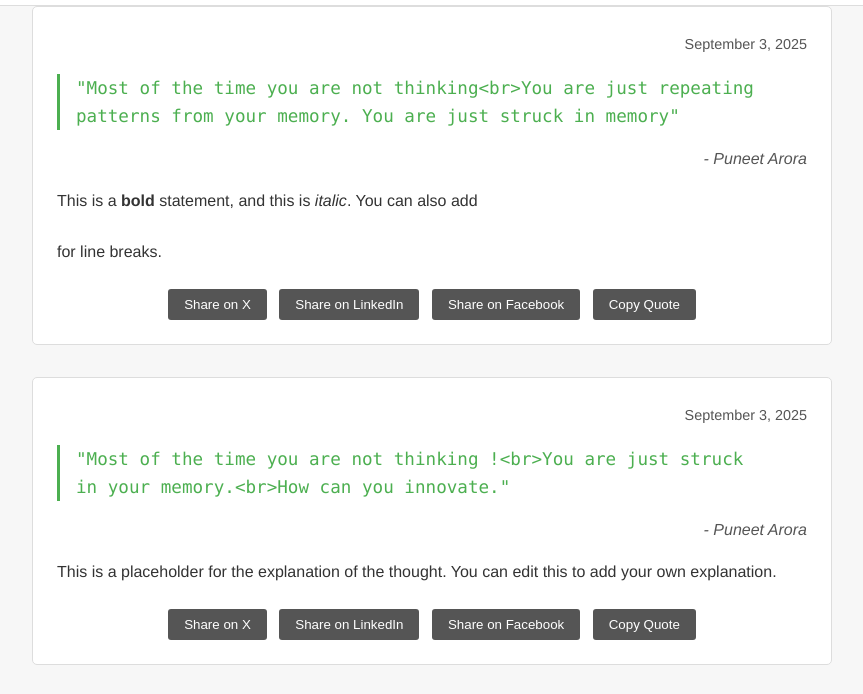
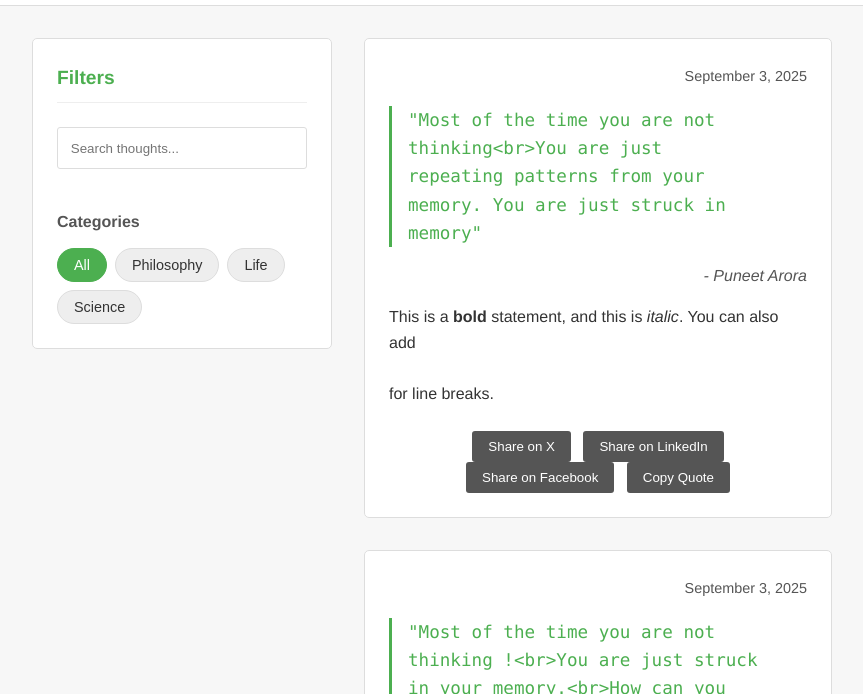
Before and after one commit to arora200/thoughts, a website: page index.html in a window 1280 px wide. Shown: the part 86-780 px from the top of the page, without its empty margins (208-1071 px from the left). Drawn offline with Linux system fonts and the light colour scheme.

Commit message:
Feature: Implement client-side search and category filtering\n\n- Added search input and category filter UI.\n- Updated thoughts.json with categories.\n- Implemented client-side search and category filtering logic in script.js.\n- Added comprehensive unit tests for new features.\n- Refactored UI to use a filter sidebar.

```diff
--- a/index.html
+++ b/index.html
@@ -41,8 +41,25 @@
         </div>
     </header>
 
-    <main class="container" id="thoughts-container">
-        <!-- Thoughts will be loaded here dynamically -->
+    <main class="container content-area">
+        <aside class="filter-sidebar" id="filter-sidebar">
+            <h2>Filters</h2>
+            <div class="search-filter-container">
+                <input type="text" id="search-input" placeholder="Search thoughts...">
+                <h3>Categories</h3>
+                <div id="category-filters">
+                    <!-- Category filter buttons will be dynamically loaded here -->
+                </div>
+            </div>
+        </aside>
+        <div id="thoughts-content"> <!-- New container for thoughts and pagination -->
+            <div id="thoughts-container">
+                <!-- Thoughts will be loaded here dynamically -->
+            </div>
+            <div class="pagination" id="pagination-container">
+                <!-- Pagination controls will be loaded here dynamically -->
+            </div>
+        </div>
     </main>
 
     <div class="pagination" id="pagination-container">
--- a/script.js
+++ b/script.js
@@ -4,10 +4,42 @@ document.addEventListener('DOMContentLoaded', function() {
     const modal = document.getElementById('modal');
     const modalBody = document.getElementById('modal-body');
     const closeButton = document.querySelector('.close-button');
+    const searchInput = document.getElementById('search-input');
+    const categoryFiltersContainer = document.getElementById('category-filters');
 
     let thoughts = [];
+    let filteredThoughts = []; // New variable for filtered results
     let currentPage = 1;
     const thoughtsPerPage = 5;
+    let currentSearchQuery = '';
+    let currentCategoryFilter = 'All'; // Default filter
+
+    // Debounce function
+    function debounce(func, delay) {
+        let timeout;
+        return function(...args) {
+            const context = this;
+            clearTimeout(timeout);
+            timeout = setTimeout(() => func.apply(context, args), delay);
+        };
+    }
+
+    // Function to filter thoughts based on search query and category
+    function filterThoughts() {
+        filteredThoughts = thoughts.filter(thought => {
+            const matchesSearch = thought.quote.toLowerCase().includes(currentSearchQuery.toLowerCase()) ||
+                                  thought.explanation.toLowerCase().includes(currentSearchQuery.toLowerCase()) ||
+                                  thought.author.toLowerCase().includes(currentSearchQuery.toLowerCase());
+
+            const matchesCategory = currentCategoryFilter === 'All' ||
+                                    (thought.category && thought.category.toLowerCase() === currentCategoryFilter.toLowerCase());
+
+            return matchesSearch && matchesCategory;
+        });
+        currentPage = 1; // Reset to first page on filter/search
+        displayThoughts(currentPage);
+        setupPagination();
+    }
 
 
 
@@ -20,6 +52,8 @@ document.addEventListener('DOMContentLoaded', function() {
         })
         .then(data => {
             thoughts = data.map((thought, index) => ({ ...thought, id: index }));
+            filteredThoughts = [...thoughts]; // Initialize filteredThoughts
+            displayCategories(); // Display category filters
             displayThoughts(currentPage);
             setupPagination();
         })
@@ -28,7 +62,35 @@ document.addEventListener('DOMContentLoaded', function() {
             thoughtsContainer.innerHTML = '<p>Failed to load thoughts. Please try again later.</p>';
         });
 
+    // Function to display category filter buttons
+    function displayCategories() {
+        const categories = ['All', ...new Set(thoughts.map(thought => thought.category).filter(Boolean))];
+        categoryFiltersContainer.innerHTML = ''; // Clear existing buttons
 
+        categories.forEach(category => {
+            const button = document.createElement('button');
+            button.textContent = category;
+            button.classList.add('category-filter-button');
+            if (category === currentCategoryFilter) {
+                button.classList.add('active');
+            }
+            button.addEventListener('click', () => {
+                currentCategoryFilter = category;
+                // Remove active class from all buttons
+                document.querySelectorAll('.category-filter-button').forEach(btn => btn.classList.remove('active'));
+                // Add active class to the clicked button
+                button.classList.add('active');
+                filterThoughts();
+            });
+            categoryFiltersContainer.appendChild(button);
+        });
+    }
+
+    // Attach event listener to search input
+    searchInput.addEventListener('input', debounce(() => {
+        currentSearchQuery = searchInput.value;
+        filterThoughts();
+    }, 300));
 
     function displayThoughts(page) {
         thoughtsContainer.innerHTML = '';
@@ -36,7 +98,7 @@ document.addEventListener('DOMContentLoaded', function() {
 
         const startIndex = pageIndex * thoughtsPerPage;
         const endIndex = startIndex + thoughtsPerPage;
-        const paginatedThoughts = thoughts.slice(startIndex, endIndex);
+        const paginatedThoughts = filteredThoughts.slice(startIndex, endIndex);
 
         paginatedThoughts.forEach(thought => {
             const thoughtElement = document.createElement('section');
@@ -139,7 +201,7 @@ document.addEventListener('DOMContentLoaded', function() {
     });
 
     function setupPagination() {
-        const pageCount = Math.ceil(thoughts.length / thoughtsPerPage);
+        const pageCount = Math.ceil(filteredThoughts.length / thoughtsPerPage);
         paginationContainer.innerHTML = ''; // Clear existing buttons
         for (let i = 1; i <= pageCount; i++) {
             const button = document.createElement('button');
--- a/styles.css
+++ b/styles.css
@@ -222,3 +222,95 @@ time {
     font-size: 0.9em;
     color: var(--color-secondary);
 }
+
+/* Layout for Main Content and Sidebar */
+.content-area {
+    display: flex;
+    flex-direction: column; /* Default to column on small screens */
+    gap: 2rem; /* Space between sidebar and main content */
+    padding-top: 2rem; /* Add some top padding */
+}
+
+.filter-sidebar {
+    background-color: #fff;
+    border: 1px solid #ddd;
+    border-radius: 5px;
+    padding: 1.5rem;
+    flex-shrink: 0; /* Prevent sidebar from shrinking */
+}
+
+.filter-sidebar h2 {
+    margin-top: 0;
+    color: var(--color-primary);
+    font-size: 1.2em;
+    border-bottom: 1px solid #eee;
+    padding-bottom: 0.5rem;
+    margin-bottom: 1.5rem;
+}
+
+.filter-sidebar h3 {
+    margin-top: 1.5rem;
+    margin-bottom: 0.8rem;
+    color: var(--color-secondary);
+    font-size: 1em;
+}
+
+.search-filter-container {
+    /* Already styled, but ensure it fits within the sidebar */
+}
+
+#search-input {
+    width: 100%;
+    padding: 0.8rem;
+    border: 1px solid #ddd;
+    border-radius: 3px;
+    margin-bottom: 1rem;
+    box-sizing: border-box; /* Include padding in width */
+}
+
+#category-filters {
+    display: flex;
+    flex-wrap: wrap;
+    gap: 0.5rem;
+}
+
+.category-filter-button {
+    background-color: #eee;
+    color: var(--color-text);
+    border: 1px solid #ddd;
+    padding: 0.5rem 1rem;
+    border-radius: 20px;
+    cursor: pointer;
+    transition: background-color 0.3s ease, border-color 0.3s ease;
+    font-size: 0.9em;
+}
+
+.category-filter-button:hover {
+    background-color: #e0e0e0;
+    border-color: #ccc;
+}
+
+.category-filter-button.active {
+    background-color: var(--color-primary);
+    color: #fff;
+    border-color: var(--color-primary);
+}
+
+/* Main content area */
+#thoughts-content {
+    flex-grow: 1; /* Allow main content to take remaining space */
+}
+
+/* Responsive adjustments */
+@media (min-width: 768px) {
+    .content-area {
+        flex-direction: row; /* Row layout on larger screens */
+        align-items: flex-start; /* Align items to the top */
+    }
+
+    .filter-sidebar {
+        width: 250px; /* Fixed width for sidebar on larger screens */
+        position: sticky; /* Make sidebar sticky */
+        top: 2rem; /* Stick to top with some offset */
+    }
+}
--- a/thoughts.json
+++ b/thoughts.json
@@ -4,69 +4,69 @@
         "author": "Puneet Arora",
         "date": "September 3, 2025",
         "explanation": "This is a <b>bold</b> statement, and this is <i>italic</i>. You can also add <br><br> for line breaks.",
-        "keywords": ["thinking", "memory", "patterns"]
+        "category": "Philosophy"
     },
     {
         "quote": "Most of the time you are not thinking !<br>You are just struck in your memory.<br>How can you innovate.",
         "author": "Puneet Arora",
         "date": "September 3, 2025",
         "explanation": "This is a placeholder for the explanation of the thought. You can edit this to add your own explanation.",
-        "keywords": ["innovate"]
+        "category": "Life"
     },
     {
         "quote": "When an idea is struck in your mind<br>It find place in your memory<br>Then the idea becomes a Patterns",
         "author": "Puneet Arora",
         "date": "September 3, 2025",
         "explanation": "This is a placeholder for the explanation of the thought. You can edit this to add your own explanation.",
-        "keywords": ["idea"]
+        "category": "Philosophy"
     },
     {
         "quote": "Dear Human<br>You have no Personality<br>You are a Complex Patterns<br>Patterns appear to have quasi morals or ethics",
         "author": "Puneet Arora",
         "date": "September 3, 2025",
         "explanation": "This is a placeholder for the explanation of the thought. You can edit this to add your own explanation.",
-        "keywords": ["Human", "Personality"]
+        "category": "Life"
     },
     {
         "quote": "Dear Humans<br>You are a Heuristic machine<br>Not a quasi-ethics conformist.",
         "author": "Puneet Arora",
         "date": "September 3, 2025",
         "explanation": "This is a placeholder for the explanation of the thought. You can edit this to add your own explanation.",
-        "keywords": ["Heuristic machine"]
+        "category": "Science"
     },
     {
         "quote": "Fractals do make patterns of life<br>But they never repeat in Meanings, Fate and regularities<br>You will never be able to understand with a competent Law.",
         "author": "Puneet Arora",
         "date": "September 3, 2025",
         "explanation": "This is a placeholder for the explanation of the thought. You can edit this to add your own explanation.",
-        "keywords": ["Fractals", "Law"]
+        "category": "Science"
     },
     {
         "quote": "Laws are not explanations,<br>They are regularities of Pattern,<br>Patterns may be But they never repeat the history.",
         "author": "Puneet Arora",
         "date": "September 3, 2025",
         "explanation": "This is a placeholder for the explanation of the thought. You can edit this to add your own explanation.",
-        "keywords": ["history"]
+        "category": "Philosophy"
     },
     {
         "quote": "Patterns are bounded by Universe.<br>Universe has no other choice<br>But to create random Patterns.",
         "author": "Puneet Arora",
         "date": "September 3, 2025",
         "explanation": "This is a placeholder for the explanation of the thought. You can edit this to add your own explanation.",
-        "keywords": ["Universe"]
+        "category": "Science"
     },
     {
         "quote": "Random Patterns are have emergent properties<br>Emergent properties behold in eyes of beholder.",
         "author": "Puneet Arora",
         "date": "September 3, 2025",
         "explanation": "This is a placeholder for the explanation of the thought. You can edit this to add your own explanation.",
-        "keywords": ["Random Patterns", "emergent properties"]
+        "category": "Philosophy"
     },
     {
         "quote": "Random Patterns,Assigned Scientic Laws<br>May produce Emergent properties<br>Coherent with universal laws<br>But they all reduce to<br>Randomness unexplained, un-understood",
         "author": "Puneet Arora",
         "date": "September 3, 2025",
         "explanation": "This is a placeholder for the explanation of the thought. You can edit this to add your own explanation.",
-        "keywords": ["Randomness"]
+        "category": "Science"
     }
 ]
```
Also changed, not shown: test_script.test.js (+186 -4 lines).
